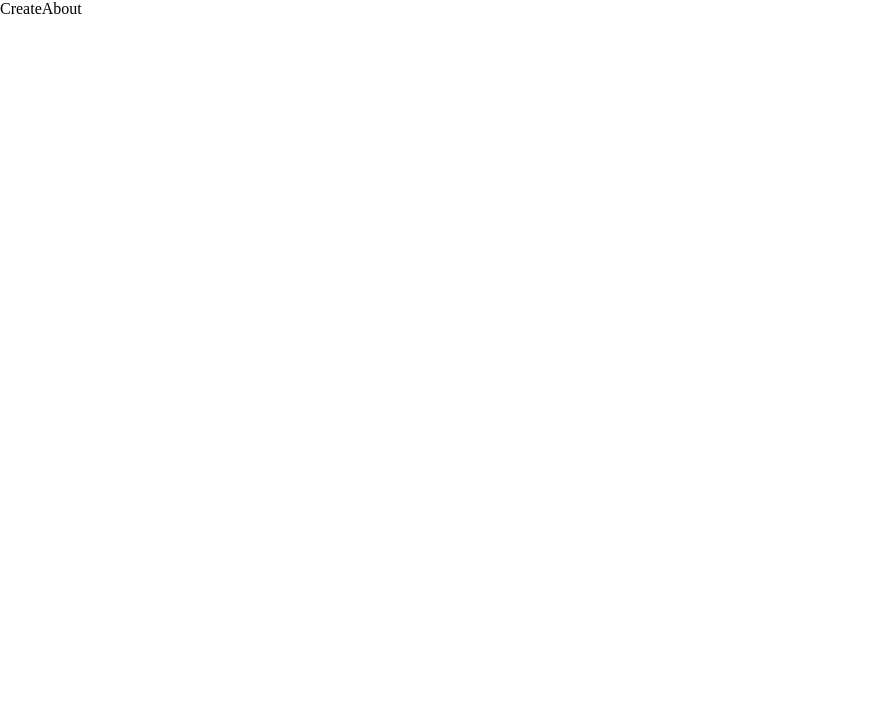
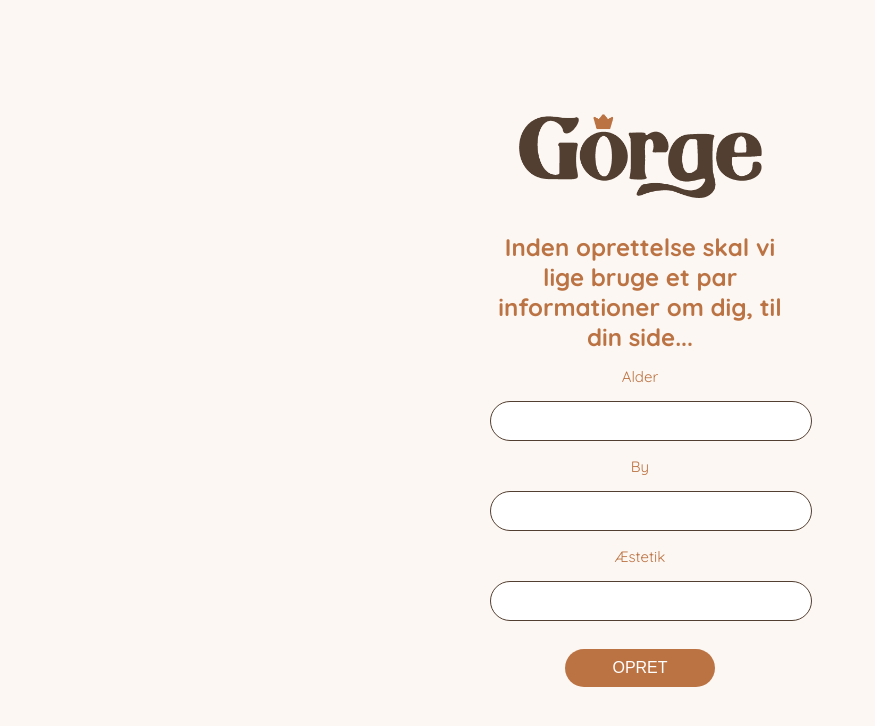
Before and after one commit to SigneThrane/gorge, a Vue app: page /CreateAbout in a window 1280 px wide. Shown: the top 726 px of the page, without its empty margins (0-875 px from the left). Built offline with nearby package versions, Linux system fonts and the light colour scheme.

Commit message:
Login, opret profil stylling

```diff
--- a/src/components/CreateAbout.vue
+++ b/src/components/CreateAbout.vue
@@ -1,13 +1,107 @@
 <template>
-<p>CreateAbout</p>
-</template>
+    <body>
+      <div class="login-container">
+        <img class="logo" src="/public/img/icons/logo.png" alt="Gorge Logo" />
+        <h2>Inden oprettelse skal vi lige bruge et par informationer om dig, til din side...</h2>
 
-<script setup>
+        <p>Alder</p>
+        <input type="text" class="input-field" >
+        <p>By</p>
+        <input type="password" class="input-field">
+        <p>Æstetik</p>
+        <input type="text" class="input-field" >
 
-</script>
+        <router-link to="/">
+            <button class="login-button">OPRET</button>
+      </router-link>
+
+      </div>
+    </body>
+      </template>
+
+      <script setup>
+
+      </script>
 
 
 
-<style scoped>
+      <style scoped>
+     body {
+          display: flex;
+          justify-content: center;
+          align-items: center;
+          height: 100vh;
+          margin: 0;
+          font-family: Arial, sans-serif;
+          background-color: #FCF7F2;
+          font-family: "Quicksand", serif;
+        }
 
-</style>
+        .login-container {
+          width: 300px;
+          padding: 20px;
+          text-align: center;
+        }
+
+        .logo {
+          margin-bottom: 10%;
+        }
+
+        h2 {
+          margin-top: 0;
+          font-size: 24px;
+          color: #BC7344;
+          margin-bottom: 15px;
+        }
+
+
+        p {
+          margin-top: 0;
+          font-size: 15px;
+          color: #BC7344;
+          margin-bottom: 5px;
+          margin-top: 2%;
+        }
+
+        .input-field {
+          width: 100%;
+          padding: 10px;
+          margin: 10px 0;
+          font-size: 16px;
+          border: 1px solid #533F31;
+          border-radius: 50px;
+        }
+
+        .login-button {
+          width: 50%;
+          padding: 10px;
+          background-color: #BC7344;
+          color: white;
+          font-size: 16px;
+          border: none;
+          border-radius: 50px;
+          cursor: pointer;
+          margin-top: 6%;
+        }
+
+        .login-button:hover {
+          background-color: #BC7344;
+        }
+
+        .register-link {
+          margin-top: 15px;
+          font-size: 14px;
+          color: #BC7344;
+          margin-bottom: 12%;
+        }
+
+        .register-link a {
+          color: #BC7344;
+          text-decoration: none;
+        }
+
+        .register-link a:hover {
+          text-decoration: underline;
+        }
+
+      </style>
--- a/src/components/CreateAccount.vue
+++ b/src/components/CreateAccount.vue
@@ -1,13 +1,109 @@
 <template>
-  <p>CreateAccount</p>
-  </template>
+  <body>
+    <div class="login-container">
+      <img class="logo" src="/public/img/icons/logo.png" alt="Gorge Logo" />
+      <h2>OPRET PROFIL</h2>
 
-  <script setup>
+      <p>For- og efternavn</p>
+      <input type="text" class="input-field" >
+      <p>Brugernavn</p>
+      <input type="password" class="input-field">
+      <p>Adgangskode</p>
+      <input type="text" class="input-field" >
+      <p>E-Mail</p>
+      <input type="password" class="input-field">
 
-  </script>
+      <router-link to="/CreateAbout">
+        <button class="login-button">NÆSTE</button>
+      </router-link>
+
+    </div>
+  </body>
+    </template>
+
+    <script setup>
+
+    </script>
 
 
 
-  <style scoped>
+    <style scoped>
+   body {
+        display: flex;
+        justify-content: center;
+        align-items: center;
+        height: 100vh;
+        margin: 0;
+        font-family: Arial, sans-serif;
+        background-color: #FCF7F2;
+        font-family: "Quicksand", serif;
+      }
 
-  </style>
+      .login-container {
+        width: 300px;
+        padding: 20px;
+        text-align: center;
+      }
+
+      .logo {
+        margin-bottom: 10%;
+      }
+
+      h2 {
+        margin-top: 0;
+        font-size: 24px;
+        color: #BC7344;
+        margin-bottom: 15px;
+      }
+
+
+      p {
+        margin-top: 0;
+        font-size: 15px;
+        color: #BC7344;
+        margin-bottom: 5px;
+        margin-top: 2%;
+      }
+
+      .input-field {
+        width: 100%;
+        padding: 10px;
+        margin: 10px 0;
+        font-size: 16px;
+        border: 1px solid #533F31;
+        border-radius: 50px;
+      }
+
+      .login-button {
+        width: 50%;
+        padding: 10px;
+        background-color: #BC7344;
+        color: white;
+        font-size: 16px;
+        border: none;
+        border-radius: 50px;
+        cursor: pointer;
+        margin-top: 6%;
+      }
+
+      .login-button:hover {
+        background-color: #BC7344;
+      }
+
+      .register-link {
+        margin-top: 15px;
+        font-size: 14px;
+        color: #BC7344;
+        margin-bottom: 12%;
+      }
+
+      .register-link a {
+        color: #BC7344;
+        text-decoration: none;
+      }
+
+      .register-link a:hover {
+        text-decoration: underline;
+      }
+
+    </style>
--- a/src/components/FollowingPage.vue
+++ b/src/components/FollowingPage.vue
@@ -1,13 +1,87 @@
 <template>
-  <p>FollowingPage</p>
-  </template>
+  <header class="header">
+    <label for="menu-toggle" class="icon" @click="toggleMenu">&#9776;</label>
 
-  <script setup>
+    <img class="logo" src="/public/img/icons/logo.png" alt="Gorge Logo" />
 
-  </script>
+    <svg xmlns="http://www.w3.org/2000/svg" width="25" height="25" fill="currentColor" class="bi bi-search" viewBox="0 0 16 16">
+      <path d="M11.742 10.344a6.5 6.5 0 1 0-1.397 1.398h-.001q.044.06.098.115l3.85 3.85a1 1 0 0 0 1.415-1.414l-3.85-3.85a1 1 0 0 0-.115-.1zM12 6.5a5.5 5.5 0 1 1-11 0 5.5 5.5 0 0 1 11 0"/>
+    </svg>
+  </header>
 
+  <nav class="menu" v-show="menuVisible">
+    <a href="#">Home</a>
+    <a href="#">About</a>
+    <a href="#">Services</a>
+    <a href="#">Contact</a>
+  </nav>
+</template>
 
+<script setup>
+import { ref } from 'vue';
 
-  <style scoped>
+const menuVisible = ref(false);
 
-  </style>
+const toggleMenu = () => {
+  menuVisible.value = !menuVisible.value;
+};
+</script>
+
+<style scoped>
+  body {
+    margin: 0;
+    background-color: #FCF7F2;
+    font-family: "Quicksand", serif;
+  }
+
+  /* Header Styling */
+  .header {
+    display: flex;
+    align-items: center;
+    justify-content: space-between;
+    padding: 10px 20px;
+    color: #B66B4D;
+  }
+
+  /* Logo Styling */
+  .logo {
+    width: 100px;
+    height: auto;
+  }
+
+  /* Icons Styling */
+  .icon {
+    font-size: 24px;
+    cursor: pointer;
+    color: #B66B4D;
+  }
+
+  /* Menu Links Styling */
+  .menu {
+    display: none;
+    flex-direction: column;
+    background-color: white;
+    padding: 10px;
+    position: absolute;
+    top: 60px;
+    left: 0;
+    width: 100%;
+  }
+
+  .menu a {
+    color: #643C2C;
+    padding: 10px;
+    text-decoration: none;
+  }
+
+  .menu a:hover {
+    background-color: #45a049;
+  }
+
+  /* Show menu on mobile */
+  @media (max-width: 600px) {
+    .menu {
+      display: flex;
+    }
+  }
+</style>
--- a/src/components/Login.vue
+++ b/src/components/Login.vue
@@ -6,7 +6,7 @@
 
     <p>Brugernavn</p>
     <input type="text" class="input-field" >
-    <p>Kodeord</p>
+    <p>Adgangskode</p>
     <input type="password" class="input-field">
 
     <p class="register-link">Har du ikke en bruger? <a href="#">Opret her.</a></p>
```
